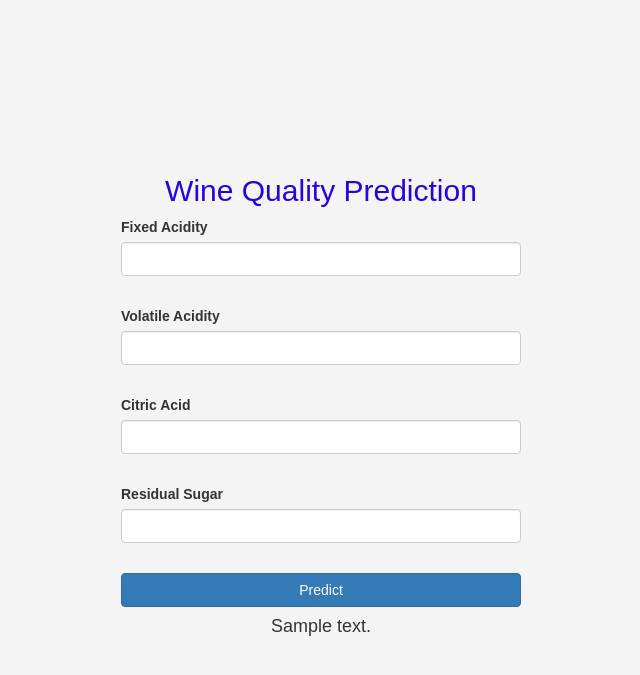
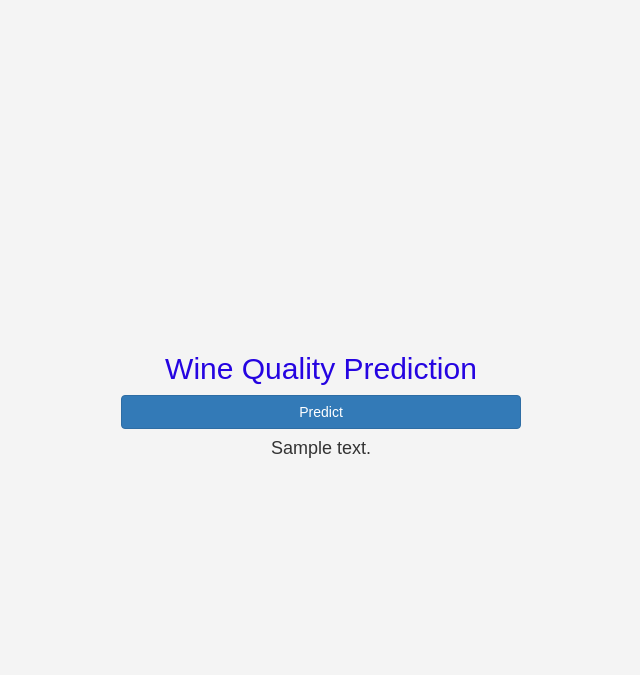
Before and after one commit to haycv/wine-quality, a Flask app: template templates/index.html in a window 1280 px wide. Shown: the top 675 px of the page, without its empty margins (319-959 px from the left). Run offline with Flask 2, Linux system fonts and the light colour scheme; the template is opened without the code that fills it: most values are stand-ins (such as "Sample title", 1, 10 or a date in 2020); parts of the project's set-up code (start-up, migrations or seed data) failed here and were passed over; some libraries are stand-ins or nearby versions.

Commit message:
Update index.html

```diff
--- a/templates/index.html
+++ b/templates/index.html
@@ -7,34 +7,15 @@
     <link rel="stylesheet" href="https://maxcdn.bootstrapcdn.com/bootstrap/3.4.1/css/bootstrap.min.css">
     <link rel="stylesheet" href="static/css/style.css">
     <link rel="" href="style.css">
-
 </head>
 <body>
 <div class="container mt-5">
-    <h2 class="mb-4 text-center">         Wine Quality Prediction</h2>
+    <h2 class="mb-4 text-center">Wine Quality Prediction</h2>
     <form method="post" action="/predict" class="form-container">
-        <div class="form-group">
-            <label for="fixed-acidity">Fixed Acidity</label>
-            <input type="text" class="form-control" id="fixed-acidity" name="fixed-acidity" required>
-        </div>
-        <div class="form-group">
-            <label for="volatile-acidity">Volatile Acidity</label>
-            <input type="text" class="form-control" id="volatile-acidity" name="volatile-acidity" required>
-        </div>
-        <div class="form-group">
-            <label for="citric-acid">Citric Acid</label>
-            <input type="text" class="form-control" id="citric-acid" name="citric-acid" required>
-        </div>
-        <div class="form-group">
-            <label for="residual-sugar">Residual Sugar</label>
-            <input type="text" class="form-control" id="residual-sugar" name="residual-sugar" required>
-        </div>
-        <!-- Thêm các trường còn lại tương tự -->
+        <!-- Các trường nhập liệu -->
         <button type="submit" class="btn btn-primary mx-auto d-block">Predict</button>
     </form>
-    {% if prediction_text is not none %}
     <h4 class="mt-4 text-center">{{ prediction_text }}</h4>
-    {% endif %}
     {% if error_message %}
         <p class="text-center text-danger">Error: {{ error_message }}</p>
     {% endif %}
```
